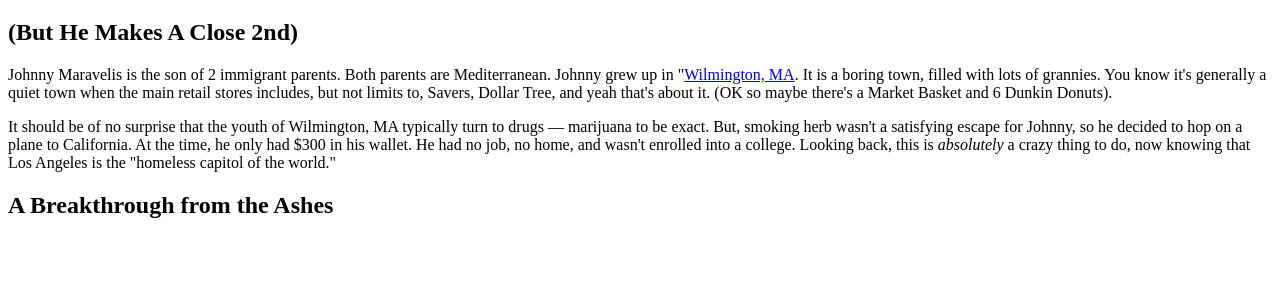
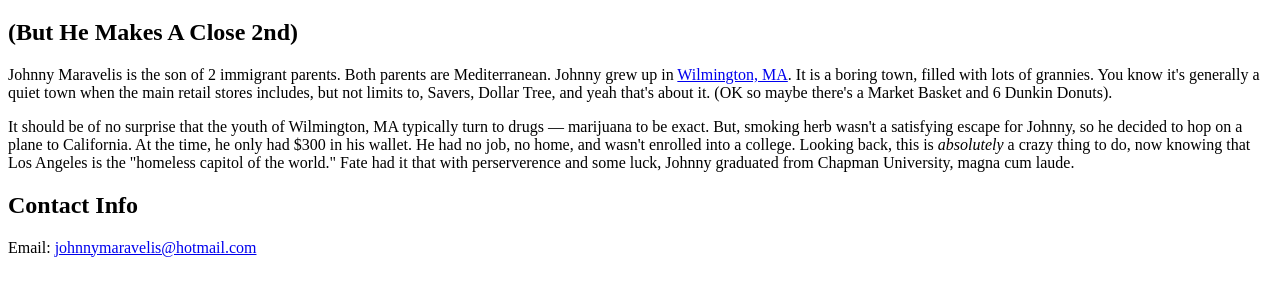
Before and after one commit to PhoenixAfterglow/class-activity-061919, a plain HTML site: page index.html in a window 1280 px wide. Shown: the part 61-356 px from the top of the page. Drawn offline with Linux system fonts and the light colour scheme.

Commit message:
Added email

```diff
--- a/index.html
+++ b/index.html
@@ -8,7 +8,7 @@
             <h1>He May Not Be "The Most Interesting Man in the World"</h1>
             <h2>(But He Makes A Close 2nd)</h2>
                 <p>Johnny Maravelis is the son of 2 immigrant parents.  Both parents are Mediterranean.  Johnny
-                    grew up in "<a href="https://www.wilmingtonma.gov/">Wilmington, MA</a>.  It is a boring town, filled with lots of grannies.  You know it's
+                    grew up in <a href="https://www.wilmingtonma.gov/">Wilmington, MA</a>.  It is a boring town, filled with lots of grannies.  You know it's
                     generally a quiet town when the main retail stores includes, but not limits to, Savers, Dollar Tree,
                     and yeah that's about it.  (OK so maybe there's a Market Basket and 6 Dunkin Donuts).
                 </p>
@@ -16,8 +16,10 @@
                     be exact.  But, smoking herb wasn't a satisfying escape for Johnny, so he decided to hop on a plane to
                     California.  At the time, he only had $300 in his wallet.  He had no job, no home, and wasn't enrolled
                     into a college.  Looking back, this is <i>absolutely</i> a crazy thing to do, now knowing that
-                    Los Angeles is the "homeless capitol of the world."
+                    Los Angeles is the "homeless capitol of the world."  Fate had it that with perserverence and some luck,
+                    Johnny graduated from Chapman University, magna cum laude.
                 </p>
-                <h2>A Breakthrough from the Ashes</h2>
+                <h2>Contact Info</h2>
+                    <p>Email: <a href="mailto:johnnymaravelis@hotmail.com"> johnnymaravelis@hotmail.com
         </body>
 </html>
```
